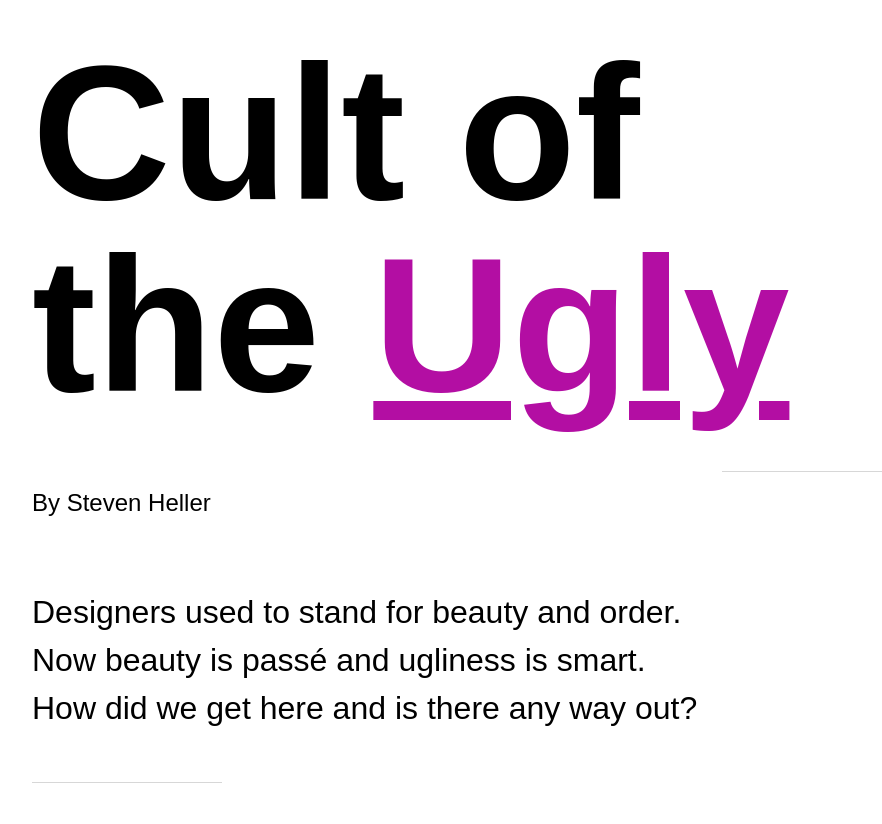
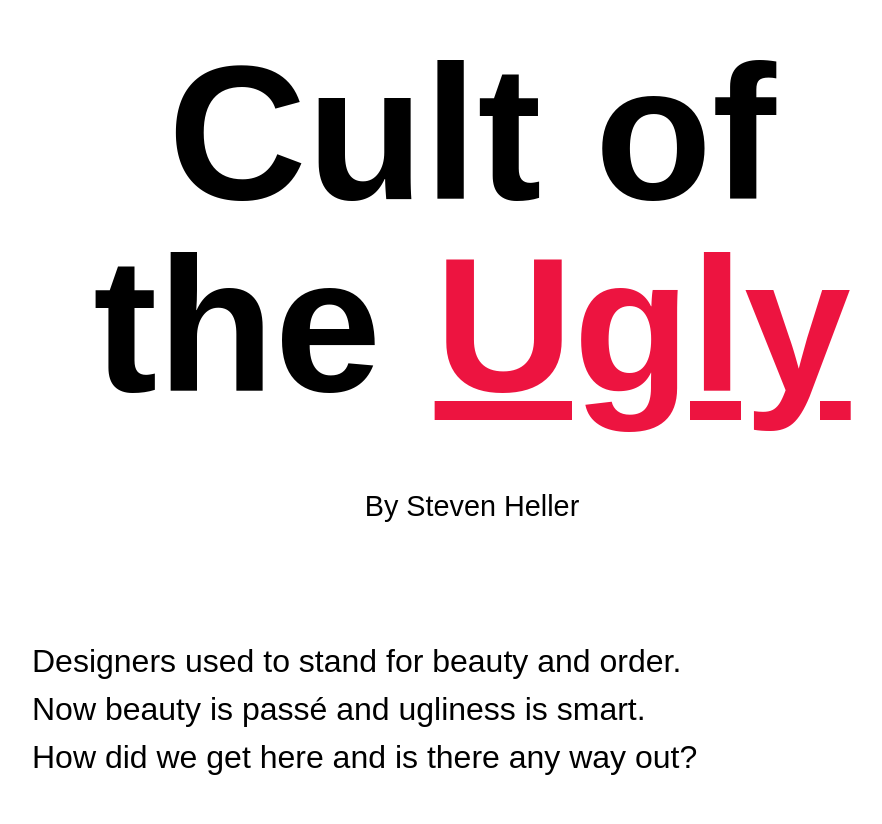
Before and after one commit to emmadesuyrot/binding, a plain HTML site: page index.html in a window 1280 px wide. Shown: the part 163-987 px from the top of the page, without its empty margins (168-1050 px from the left). Drawn offline with Linux system fonts and the light colour scheme; a web font is replaced by a local one.

Commit message:
direction-2: font size, color edits, center aligned title

```diff
--- a/assets/direction-1.css
+++ b/assets/direction-1.css
@@ -1,12 +1,15 @@
 .underline {
 	text-decoration: underline;
 	font-weight: bolder;
-	color: rgb(179, 14, 163);
+	color: rgb(237, 20, 64);
 }
 
 .author {
 	padding-top: 20px;
+	padding-bottom: 40px;
 	font-weight: 500;
+	place-items: center;
+	text-align: center;
 }
 
 .question, .bold {
@@ -33,6 +36,8 @@ h1 {
 	color: rgb(0, 0, 0);
 	font-family: 'Josefin', sans-serif;
 	font-weight: 900;
+	place-items: center;
+	text-align: center;
 }
 
 h2 {
@@ -40,12 +45,13 @@ h2 {
 	line-height: 2rem;
 	font-family: 'Josefin', sans-serif;
 	font-weight: 400;
+	padding-bottom: 40px;
 }
 
 .styled-line {
 	border: none;
-	border-top: 1px solid rgb(215, 215, 215);
-	width: 100%;
+	border-top: 5px solid rgb(237, 20, 64);
+	width: 30%;
 	margin-top: 10px;
 	margin-bottom: 10px;
 }
@@ -56,7 +62,7 @@ h3 {
 	margin-bottom: var(--spacing);
 	font-family: 'Josefin', sans-serif;
 	font-weight: 800;
-	color: rgb(179, 14, 163);
+	color: rgb(237, 20, 64);
 }
 
 p {
@@ -76,13 +82,19 @@ body {
 .article-container {
 	grid-template-columns: 1fr; /* Single column layout */
 	padding: 20px;
+	padding-bottom: 0;
 }
 
-.footer-1 {
+footer {
+	font-family: 'Josefin', sans-serif;
+	font-size: 1rem;
+}
+
+/* .footer-1 {
 	grid-template-columns: 1fr;
 	margin: 0 auto;
-	padding: 1rem;
-}
+	padding-left: 1rem;
+} */
 
 .footer-2 {
 	grid-template-columns: 1fr;
@@ -137,8 +149,8 @@ grid-column: 1 / -1; /* Each element spans the full width */
 	}
 
 	.author {
-		font-size: 1.5rem;
-		grid-column: 1 / span 3;
+		font-size: 1.8rem;
+		grid-column: 2 / 4;
 	}
 
 	.article-container {
@@ -175,4 +187,10 @@ grid-column: 1 / -1; /* Each element spans the full width */
 		padding-left: 200px;
 	}
 
+	.footer-2 {
+		padding: 0;
+		color: rgb(237, 20, 64);
+		font-size: 1.5rem;
+	}
+
 }
--- a/assets/direction-2.css
+++ b/assets/direction-2.css
@@ -6,6 +6,7 @@
 
 .underline {
 	font-family: 'DM Sans';
+	font-weight: 800;
 }
 
 .question, .bold {
@@ -40,11 +41,12 @@ blockquote {
 }
 
 h1 {
-	font-size: 6rem;
-	line-height: 5.5rem;
+	font-size: 5.2rem;
+	line-height: 6rem;
 	color: rgb(0, 0, 0);
 	font-family: 'DM Mono';
 	font-weight: 600;
+	color: green;
 }
 
 h2 {
--- a/index.html
+++ b/index.html
@@ -33,8 +33,8 @@
 						<h1>Cult of the <span class="underline">Ugly</span></h1>
 						<p class="author">By Steven Heller</p>
 
-						<hr class="styled-line">
-						<!-- direction-1 & direction-3 -->
+						<!-- <hr class="styled-line"> -->
+						<!-- direction-3 -->
 
 						<h2><div class="box-style">Designers used to stand for beauty and order.<br>Now beauty is passé and ugliness is smart.<br>How did we get here and is there any way out?</div></h2>
 
```
